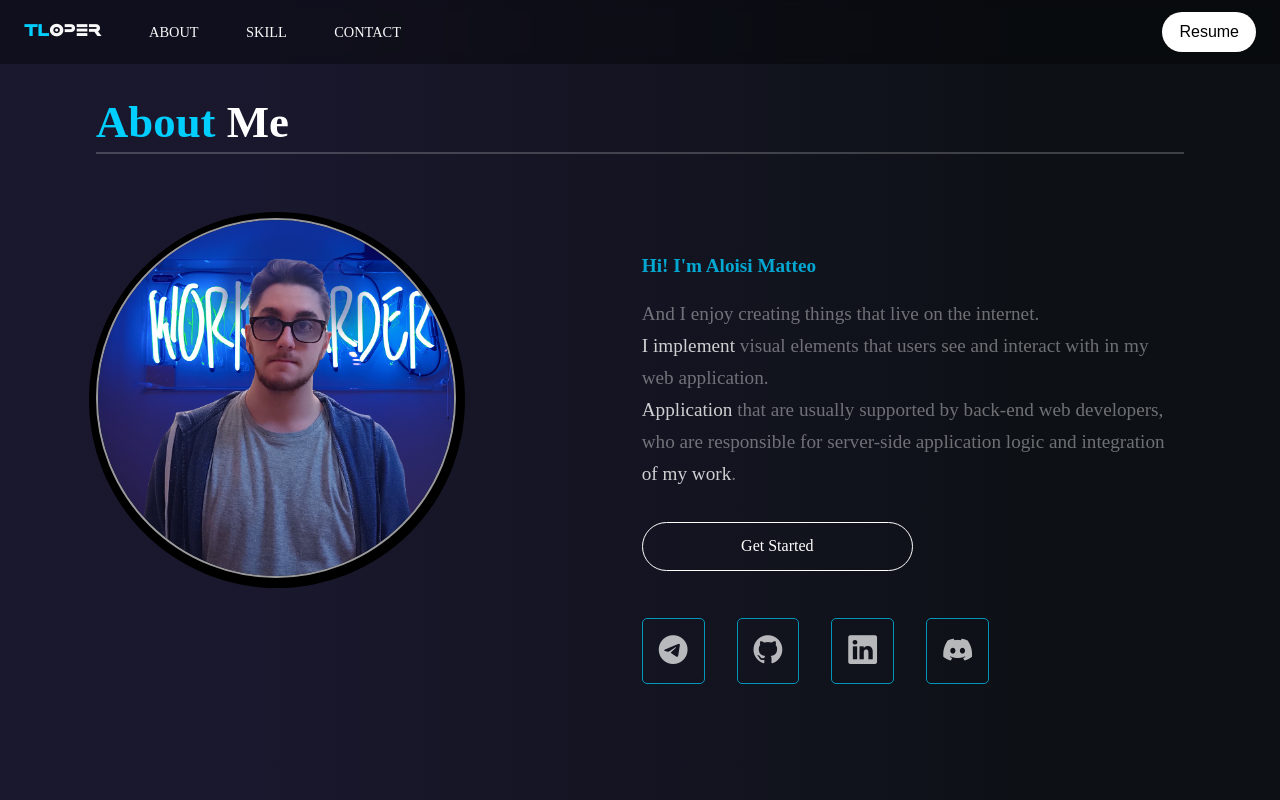
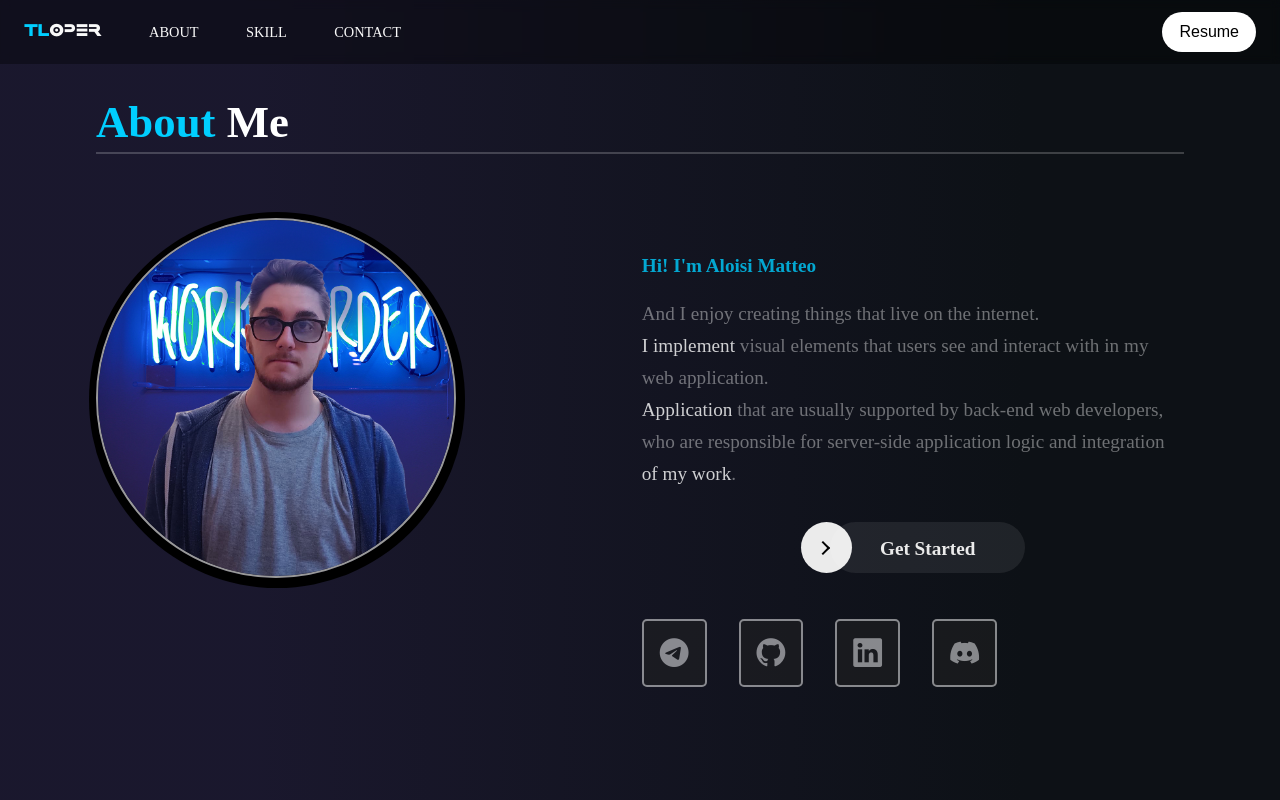
Before and after one commit to AloisiMatteo/AloisiMatteo, an Angular app: page /about in a window 1280 px wide. Shown: the top 800 px of the page. Built offline with nearby package versions, Linux system fonts and the light colour scheme; a web font is replaced by a local one.

Commit message:
Update: Added new ui-kit buttons

```diff
--- a/src/app/about-header/about-header.component.html
+++ b/src/app/about-header/about-header.component.html
@@ -15,7 +15,7 @@
         who are responsible for server-side application logic and integration <span>of my work</span>.
       </p>
       <div class="about-header-container--bottom__description--button">
-        <button [routerLink]="buttonURL">Get Started</button>
+        <app-learn-more-buttons [buttonURL]="buttonURL"></app-learn-more-buttons>
       </div>
       <div class="about-header-container--bottom__description--links">
         <a href="http://t.me/aloisi_matteo" target="_blank" class="item">
--- a/src/app/about-header/about-header.component.scss
+++ b/src/app/about-header/about-header.component.scss
@@ -85,13 +85,16 @@
 
         i {
           padding: 1rem;
-          transition: opacity 0.3s ease 0s;
+          transition: 0.3s ease 0s;
           color: white;
-          opacity: 0.7;
-          border: 1.5px solid #00ceff;
+          opacity: 0.5;
           border-radius: 5px;
+          background: #232323;
+          border: 2px solid white;
         }
+
         i:hover {
+          margin: 0 0.5rem;
           opacity: 1;
           cursor: pointer;
         }
--- a/src/app/app.module.ts
+++ b/src/app/app.module.ts
@@ -17,6 +17,7 @@ import { ContactComponent } from './pages/contact/contact.component';
 import { ContactHeaderComponent } from './contact-header/contact-header.component';
 import { FormsModule } from '@angular/forms';
 import { SingleSkillComponent } from './skill-header/single-skill/single-skill.component';
+import { LearnMoreButtonsComponent } from './ui-kit/buttons/learn-more-buttons/learn-more-buttons.component';
 
 @NgModule({
   declarations: [
@@ -33,6 +34,7 @@ import { SingleSkillComponent } from './skill-header/single-skill/single-skill.c
     ContactComponent,
     ContactHeaderComponent,
     SingleSkillComponent,
+    LearnMoreButtonsComponent,
   ],
   imports: [
     BrowserModule,
--- a/src/app/navbar/navbar.component.scss
+++ b/src/app/navbar/navbar.component.scss
@@ -193,7 +193,7 @@
     justify-content: space-between;
     height: 64px;
     padding: 0 1.5rem;
-    gap: 7rem;
+    gap: 6rem;
   }
 }
 @media screen and (max-width: 1024px) {
--- /dev/null
+++ b/src/app/ui-kit/buttons/learn-more-buttons/learn-more-buttons.component.html
@@ -0,0 +1,8 @@
+<div id="container">
+  <button class="learn-more">
+    <span class="circle" aria-hidden="true">
+      <span class="icon arrow"></span>
+    </span>
+    <span [routerLink]="buttonURL" class="button-text">Get Started</span>
+  </button>
+</div>
--- /dev/null
+++ b/src/app/ui-kit/buttons/learn-more-buttons/learn-more-buttons.component.scss
@@ -0,0 +1,125 @@
+$bg: #000000;
+$secondary: #000000;
+$primary: rgb(235, 235, 235);
+
+@mixin transition($property: all, $duration: 0.45s, $ease: cubic-bezier(0.65,0,.076,1)) {
+  transition: $property $duration $ease;
+}
+
+* {
+  box-sizing: border-box;
+  &::before, &::after {
+    box-sizing: border-box;
+  }
+}
+
+body {
+  font-family: Grotesque-medium;
+  font-size: 1rem;
+  line-height: 1.5;
+  display: flex;
+  align-items: center;
+  justify-content: center;
+  margin: 0;
+  min-height: 100vh;
+  background: $bg;
+}
+
+button {
+  position: relative;
+  display: inline-block;
+  cursor: pointer;
+  outline: none;
+  border: 0;
+  vertical-align: middle;
+  text-decoration: none;
+  background: transparent;
+  padding: 0;
+  font-size: inherit;
+  font-family: inherit;
+  &.learn-more {
+    width: 14rem;
+    height: auto;
+    .circle {
+      @include transition(all, 0.45s, cubic-bezier(0.65,0,.076,1));
+      position: relative;
+      display: block;
+      margin: 0;
+      width: 3.2rem;
+      height: 3.2rem;
+      background: $primary;
+      border-radius: 1.625rem;
+      .icon {
+        @include transition(all, 0.45s, cubic-bezier(0.65,0,.076,1));
+        position: absolute;
+        top: 0;
+        bottom: 0;
+        margin: auto;
+        background: $secondary;
+        &.arrow {
+          @include transition(all, 0.45s, cubic-bezier(0.65,0,.076,1));
+          left: 0.625rem;
+          width: 1.125rem;
+          height: 0.125rem;
+          background: none;
+          &::before {
+            position: absolute;
+            content: '';
+            top: -0.25rem;
+            right: 0.0625rem;
+            width: 0.625rem;
+            height: 0.625rem;
+            border-top: 0.125rem solid $bg;
+            border-right: 0.125rem solid $bg;
+            transform: rotate(45deg);
+          }
+        }
+      }
+    }
+    .button-text {
+      @include transition(all, 0.45s, cubic-bezier(0.65,0,.076,1));
+      position: absolute;
+      top: 0;
+      left: 0;
+      right: 0;
+      bottom: 0;
+      padding: 0.75rem 0;
+      margin: 0 0 0 1.85rem;
+      color: $primary;
+      font-weight: 700;
+      line-height: 1.6;
+      text-align: center;
+      background: #ffffff14;
+      border-radius: 1.625rem;
+    }
+  }
+  &:hover {
+    .circle {
+      width: 100%;
+      .icon {
+        &.arrow {
+        background: $secondary;
+        transform: translate(1rem, 0);
+        }
+      }
+    }
+    .button-text {
+      color: $secondary;
+    }
+  }
+}
+
+@supports (display: grid) {
+  body {
+    display: grid;
+  grid-template-columns: repeat(4, 1fr);
+  grid-gap: 0.625rem;
+  grid-template-areas: ". main main ." ". main main .";
+  }
+
+  #container {
+    grid-area: main;
+    align-self: center;
+    justify-self: center;
+  }
+}
```
Also changed, not shown: src/app/ui-kit/buttons/learn-more-buttons/learn-more-buttons.component.ts (added, +10 -0 lines).
